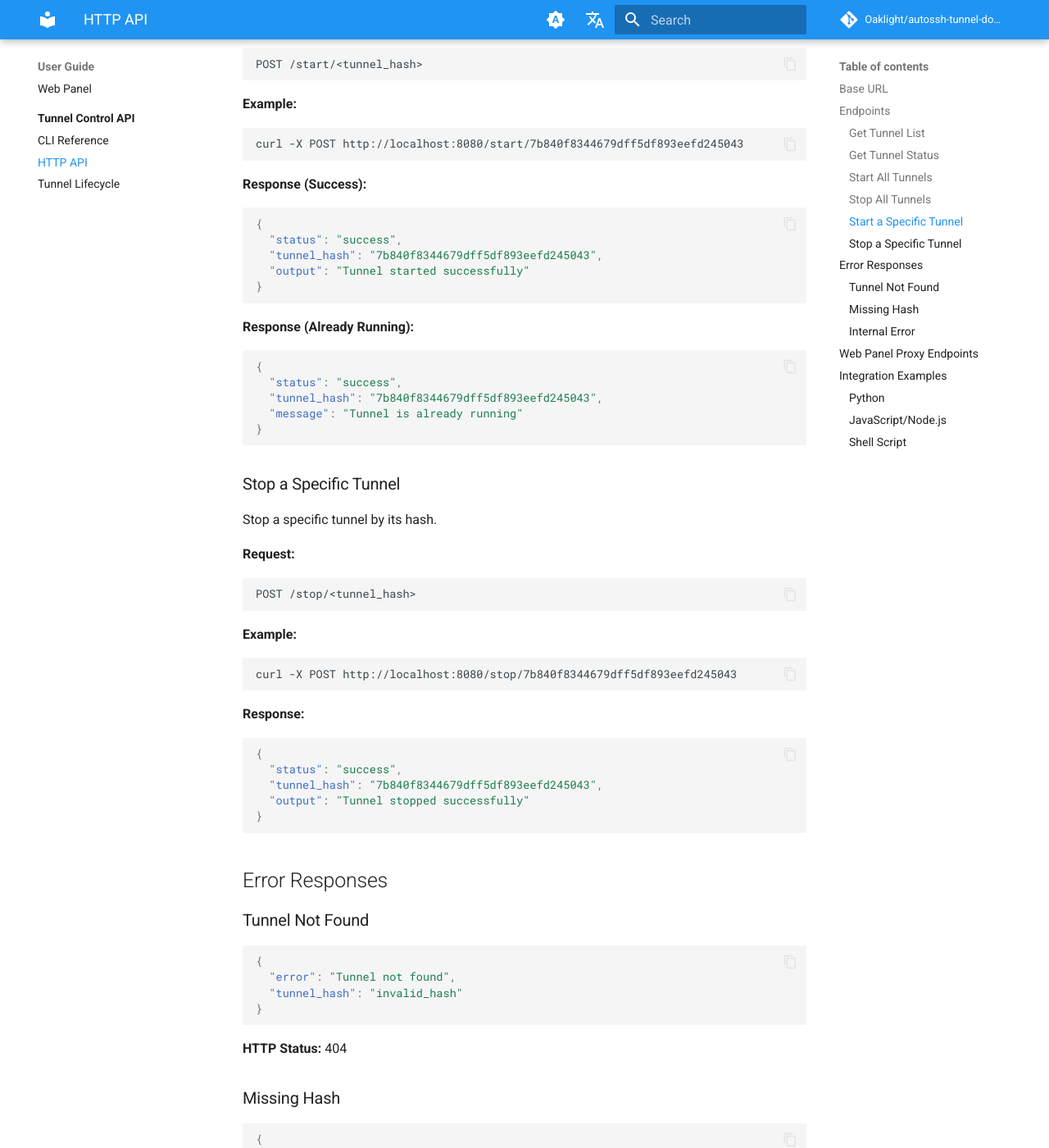
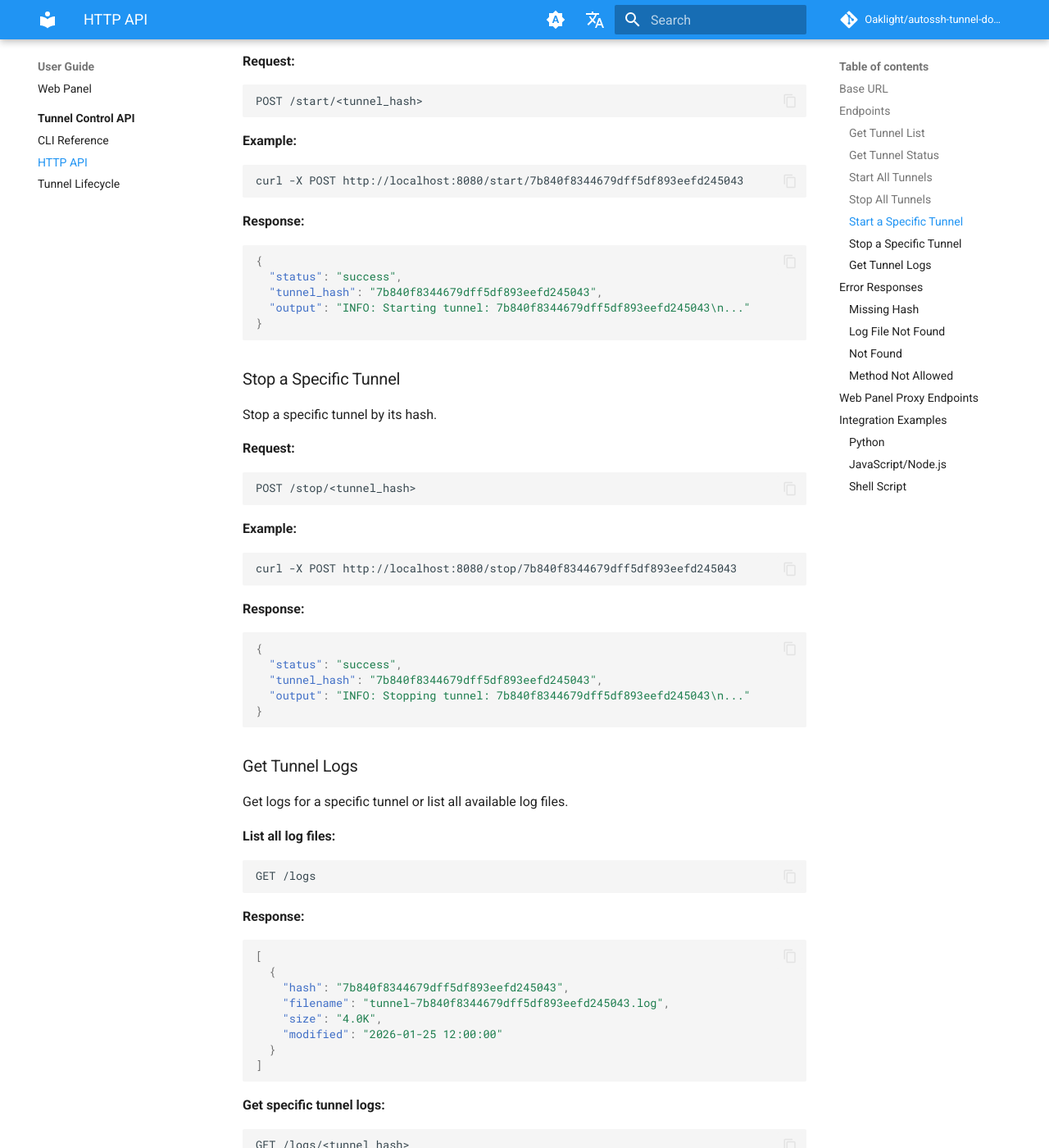
Before and after one commit to Oaklight/autossh-tunnel-dockerized, an MkDocs documentation site: the page built from docs/api/http-api.md, in a window 1280 px wide and 1400 px high, scrolled down 2973 px. Shown: the whole window at 82% size. Built offline with MkDocs 1.6.1 and Material for MkDocs 9.7.7, drawn with Linux system fonts in a browser that asks for light colours; comment, search, counter and statistics services are not loaded; some of the changed text lies outside the part shown.

````diff
--- a/docs/api/http-api.md
+++ b/docs/api/http-api.md
@@ -113,7 +115,7 @@ curl -X POST http://localhost:8080/start
 ```json
 {
   "status": "success",
-  "message": "All tunnels started"
+  "output": "INFO: Starting tunnels...\n[2026-01-25 12:00:00] [INFO] ..."
 }
 ```
 
@@ -138,7 +140,7 @@ curl -X POST http://localhost:8080/stop
 ```json
 {
   "status": "success",
-  "message": "All tunnels stopped"
+  "output": "INFO: Stopping all managed tunnels...\n..."
 }
 ```
 
@@ -158,23 +160,13 @@ POST /start/<tunnel_hash>
 curl -X POST http://localhost:8080/start/7b840f8344679dff5df893eefd245043
 ```
 
-**Response (Success):**
+**Response:**
 
 ```json
 {
   "status": "success",
   "tunnel_hash": "7b840f8344679dff5df893eefd245043",
-  "output": "Tunnel started successfully"
-}
-```
-
-**Response (Already Running):**
-
-```json
-{
-  "status": "success",
-  "tunnel_hash": "7b840f8344679dff5df893eefd245043",
-  "message": "Tunnel is already running"
+  "output": "INFO: Starting tunnel: 7b840f8344679dff5df893eefd245043\n..."
 }
 ```
 
@@ -200,22 +192,50 @@ curl -X POST http://localhost:8080/stop/7b840f8344679dff5df893eefd245043
 {
   "status": "success",
   "tunnel_hash": "7b840f8344679dff5df893eefd245043",
-  "output": "Tunnel stopped successfully"
+  "output": "INFO: Stopping tunnel: 7b840f8344679dff5df893eefd245043\n..."
+}
+```
+
+### Get Tunnel Logs
+
+Get logs for a specific tunnel or list all available log files.
+
+**List all log files:**
+
+```http
+GET /logs
+```
+
+**Response:**
+
+```json
+[
+  {
+    "hash": "7b840f8344679dff5df893eefd245043",
+    "filename": "tunnel-7b840f8344679dff5df893eefd245043.log",
+    "size": "4.0K",
+    "modified": "2026-01-25 12:00:00"
+  }
+]
+```
+
+**Get specific tunnel logs:**
+
+```http
+GET /logs/<tunnel_hash>
+```
+
+**Response:**
+
+```json
+{
+  "status": "success",
+  "tunnel_hash": "7b840f8344679dff5df893eefd245043",
+  "log": "Log content here..."
 }
 ```
 
 ## Error Responses
-
-### Tunnel Not Found
-
-```json
-{
-  "error": "Tunnel not found",
-  "tunnel_hash": "invalid_hash"
-}
-```
-
-**HTTP Status:** 404
 
 ### Missing Hash
 
@@ -227,16 +247,35 @@ curl -X POST http://localhost:8080/stop/7b840f8344679dff5df893eefd245043
 
 **HTTP Status:** 400
 
-### Internal Error
+### Log File Not Found
 
 ```json
 {
-  "error": "Failed to start tunnel",
-  "details": "Error message here"
+  "error": "Log file not found for tunnel: <hash>"
 }
 ```
 
-**HTTP Status:** 500
+**HTTP Status:** 404
+
+### Not Found
+
+```json
+{
+  "error": "Not Found"
+}
+```
+
+**HTTP Status:** 404
+
+### Method Not Allowed
+
+```json
+{
+  "error": "Method not allowed"
+}
+```
+
+**HTTP Status:** 405
 
 ## Web Panel Proxy Endpoints
 
--- a/mkdocs.yml
+++ b/mkdocs.yml
@@ -64,6 +64,7 @@ nav:
   - Getting Started:
       - Quick Start: getting-started.md
       - SSH Configuration: ssh-config.md
+  - Architecture: architecture.md
   - User Guide:
       - Web Panel: web-panel.md
       - Tunnel Control API:
@@ -96,7 +97,11 @@ markdown_extensions:
       pygments_lang_class: true
   - pymdownx.inlinehilite
   - pymdownx.snippets
-  - pymdownx.superfences
+  - pymdownx.superfences:
+      custom_fences:
+        - name: mermaid
+          class: mermaid
+          format: !!python/name:pymdownx.superfences.fence_code_format
   - attr_list
   - md_in_html
   - toc:
````
Also changed, not shown: other parts of docs/api/http-api.md (+40 -38 lines), docs/api/cli-reference.md (+9 -8 lines), docs/architecture.md (added, +323 -0 lines).
